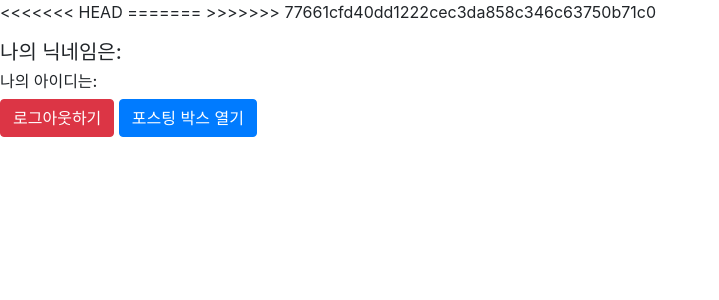
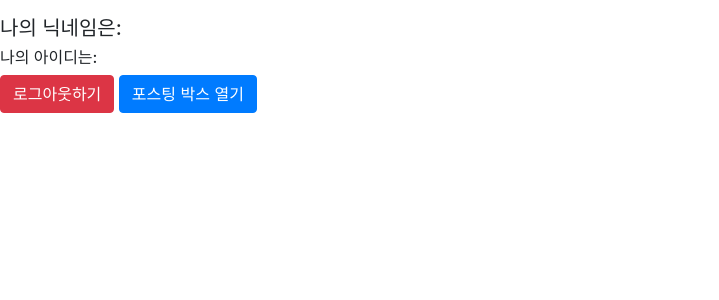
Before and after one commit to INRAG/shopscrapper, a Flask app: page / in a window 1280 px wide. Shown: the top 300 px of the page, without its empty margins (0-719 px from the left). Run offline with Flask 2, Linux system fonts and the light colour scheme; data that the repository does not hold is empty; some libraries are stand-ins or nearby versions; some web fonts are replaced.

Commit message:
ver0.25
ver0.25(2)

```diff
--- a/templates/index.html
+++ b/templates/index.html
@@ -7,13 +7,9 @@
 
     <!-- Required meta tags -->
     <meta charset="utf-8">
-<<<<<<< HEAD
-
     <meta property="og:title" content="SHOP SCRAPPER!"/>
     <meta property="og:description" content="퍼스널 샵 스크랩퍼"/>
     <meta property="og:image" content="{{ url_for('static', filename='ori_image.png') }}"/>
-=======
->>>>>>> 77661cfd40dd1222cec3da858c346c63750b71c0
     <meta name="viewport" content="width=device-width, initial-scale=1, shrink-to-fit=no">
 
     <!-- Bootstrap CSS -->
--- a/templates/login.html
+++ b/templates/login.html
@@ -7,6 +7,9 @@
 
     <!-- Required meta tags -->
     <meta charset="utf-8">
+    <meta property="og:title" content="SHOP SCRAPPER!"/>
+    <meta property="og:description" content="퍼스널 샵 스크랩퍼"/>
+    <meta property="og:image" content="{{ url_for('static', filename='ori_image.png') }}"/>
     <meta name="viewport" content="width=device-width, initial-scale=1, shrink-to-fit=no">
 
     <!-- Bootstrap CSS -->
```
